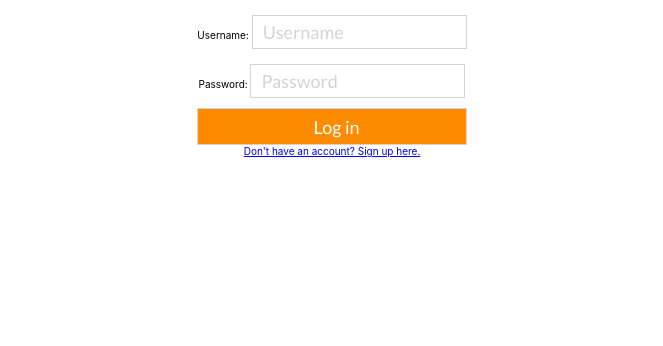
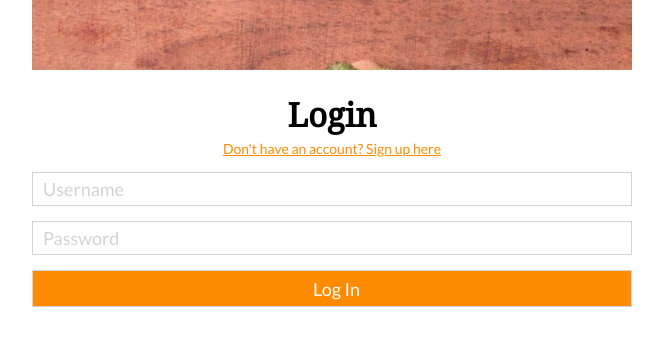
Before and after one commit to BloomTech-Labs/Labs8-Cookbook, a React (Create React App) app in the folder cookbook/: page /signin in a window 1280 px wide. Shown: the top 346 px of the page, without its empty margins (308-971 px from the left). Built offline with nearby package versions, Linux system fonts and the light colour scheme.

Commit message:
style Signin component like Signup component

```diff
--- a/cookbook/src/Components/Signin.js
+++ b/cookbook/src/Components/Signin.js
@@ -1,5 +1,7 @@
 import React, { Component } from 'react';
 import { Link } from 'react-router-dom';
+
+import Header from './Header';
 
 class Signin extends Component {
 
@@ -19,11 +21,13 @@ class Signin extends Component {
 
     render() {
         return (
-            <div className='signin'>
-                <form className='form' onSubmit={this.handleSubmit}>
+            <div className='signinPage'>
+                <Header />
+                <h1>Login</h1>
+                <Link className='switchForm' to='/signup'>Don't have an account? Sign up here</Link>
 
-                    <div className='usernameDiv'>
-                        <label className='usernameLabel'>Username: </label>
+                <form className='signinForm' onSubmit={this.handleSubmit}>
+
                     <input className='usernameInput'
                         placeholder='Username'
                         value={this.state.username}
@@ -31,10 +35,7 @@ class Signin extends Component {
                         name='username'
                         type='text'
                     />
-                    </div>
 
-                    <div className='passwordDiv'>
-                        <label className='passwordLabel'>Password: </label>
                     <input className='passwordInput'
                         placeholder='Password'
                         value={this.state.password}
@@ -42,14 +43,10 @@ class Signin extends Component {
                         name='password'
                         type='password'
                     />
-                    </div>
 
-                    <Link to='/'>
-                        <button className='loginButton' type='submit'>Log in</button>
-                    </Link>
+                    <button>Log In</button>
 
                 </form>
-                <Link className='signupLink' to='/signup'>Don't have an account? Sign up here.</Link>
             </div>
         );
     }
--- a/cookbook/src/Components/Signup.js
+++ b/cookbook/src/Components/Signup.js
@@ -32,7 +32,9 @@ class Signup extends Component {
                 <Header />
                 <h1>Sign Up!</h1>
                 <Link className='switchForm' to='/signin'>Already have an account? Sign in here</Link>
+
                 <form className='signupForm'>
+
                     <input
                         placeholder='First Name'
                         type='text'
@@ -40,6 +42,7 @@ class Signup extends Component {
                         value={this.state.firstname}
                         onChange={this.updateInputChange}
                     />
+
                     <input
                         placeholder='Last Name'
                         type='text'
@@ -47,6 +50,7 @@ class Signup extends Component {
                         value={this.state.lastName}
                         onChange={this.updateInputChange}
                     />
+
                     <input
                         placeholder='Username'
                         type='text'
@@ -54,6 +58,7 @@ class Signup extends Component {
                         value={this.state.Username}
                         onChange={this.updateInputChange}
                     />
+
                     <input
                         placeholder='Email'
                         type='text'
@@ -61,6 +66,7 @@ class Signup extends Component {
                         value={this.state.email}
                         onChange={this.updateInputChange}
                     />
+
                     <input
                         placeholder='Password'
                         type='password'
@@ -68,6 +74,7 @@ class Signup extends Component {
                         value={this.state.password1}
                         onChange={this.updateInputChange}
                     />
+
                     <input
                         placeholder='Re-enter Password'
                         type='password'
@@ -75,6 +82,7 @@ class Signup extends Component {
                         value={this.state.password2}
                         onChange={this.updateInputChange}
                     />
+
                     <label>
                         <input className='hidden' type='checkbox' />
                         <div className='ui-checkbox'>
@@ -82,9 +90,8 @@ class Signup extends Component {
                         </div>
                     </label>
                     <p className='ui-checkbox-disclaimer'>(Takes you to payment options after account is created)</p>
-                    <Link to='/'>
-                        <button>Create My Account</button>
-                    </Link>
+
+                    <button>Create My Account</button>
                 </form>
             </div>
          );
--- a/cookbook/src/Styles/css/index.css
+++ b/cookbook/src/Styles/css/index.css
@@ -53,7 +53,7 @@ button {
   background-color: #ff8c00;
   color: white;
   border: 1px solid lightgrey;
-  margin-top: 1rem;
+  margin-top: 1.5rem;
   padding-left: 1.5rem;
 }
 .hidden {
@@ -108,3 +108,44 @@ input[type=checkbox]:checked + .ui-checkbox:before {
   margin: 0 0 0 3.6rem;
   color: grey;
 }
+.signinPage {
+  width: 95%;
+  max-width: 600px;
+  font-family: 'Noto Serif', serif;
+}
+h1 {
+  font-size: 3.3rem;
+  margin-bottom: 3px;
+}
+.switchForm {
+  font-family: 'Lato', sans-serif;
+  font-size: 1.4rem;
+  color: #ff8c00;
+  font-style: unset;
+}
+.signinForm {
+  display: flex;
+  flex-flow: column;
+}
+input {
+  font-family: 'Lato', sans-serif;
+  font-size: 1.8rem;
+  height: 3rem;
+  border: 1px solid lightgrey;
+  margin-top: 1.5rem;
+  padding-left: 1rem;
+}
+input::placeholder {
+  color: lightgrey;
+}
+button {
+  font-family: 'Lato', sans-serif;
+  font-size: 1.8rem;
+  height: 3.7rem;
+  width: 100%;
+  background-color: #ff8c00;
+  color: white;
+  border: 1px solid lightgrey;
+  margin-top: 1.5rem;
+  padding-left: 1.5rem;
+}
--- a/cookbook/src/Styles/less/index.less
+++ b/cookbook/src/Styles/less/index.less
@@ -13,3 +13,5 @@ html {
 @import 'landingPage.less';
 
 @import 'signup.less';
+
+@import 'signin.less';
--- a/cookbook/src/Styles/less/mixins.less
+++ b/cookbook/src/Styles/less/mixins.less
@@ -65,7 +65,7 @@
         background-color: @CBorange;
         color: white;
         border: 1px solid lightgrey;
-        margin-top: 1rem;
+        margin-top: 1.5rem;
         padding-left: 1.5rem;
     }
 }
--- /dev/null
+++ b/cookbook/src/Styles/less/signin.less
@@ -0,0 +1,31 @@
+.signinPage {
+    width: 95%;
+    max-width: 600px;
+    font-family: @primary-font;
+}
+
+h1 {
+    font-size: 3.3rem;
+    margin-bottom: 3px;
+}
+
+.switchForm {
+    #form > .switch-form;
+}
+
+.signinForm {
+    display: flex;
+    flex-flow: column;
+}
+
+input {
+    #form > .input;
+}
+
+input::placeholder {
+    #form > .input-placeholder;
+}
+
+button {
+    #form > .submit;
+}
```
Lines whose indentation alone changed are shown as unchanged.
